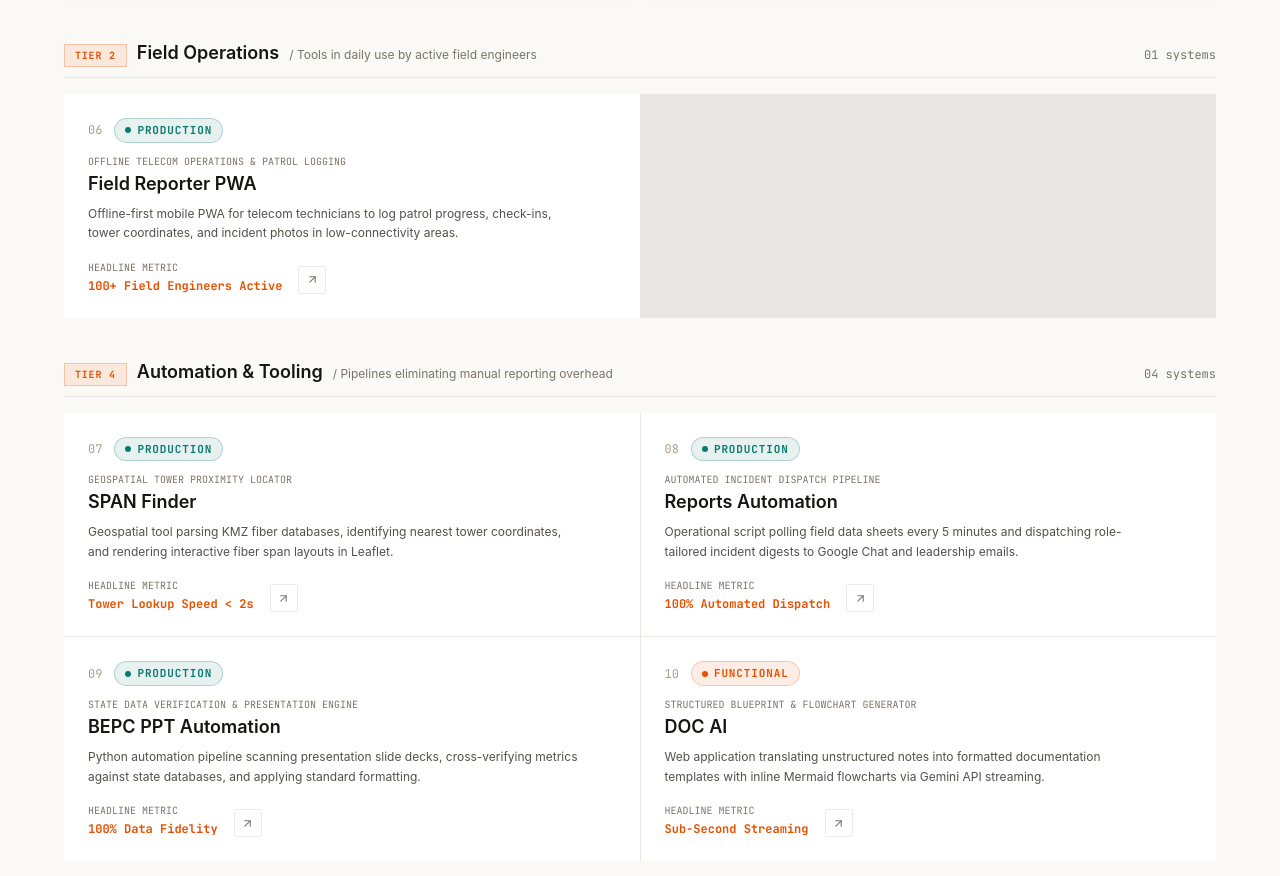
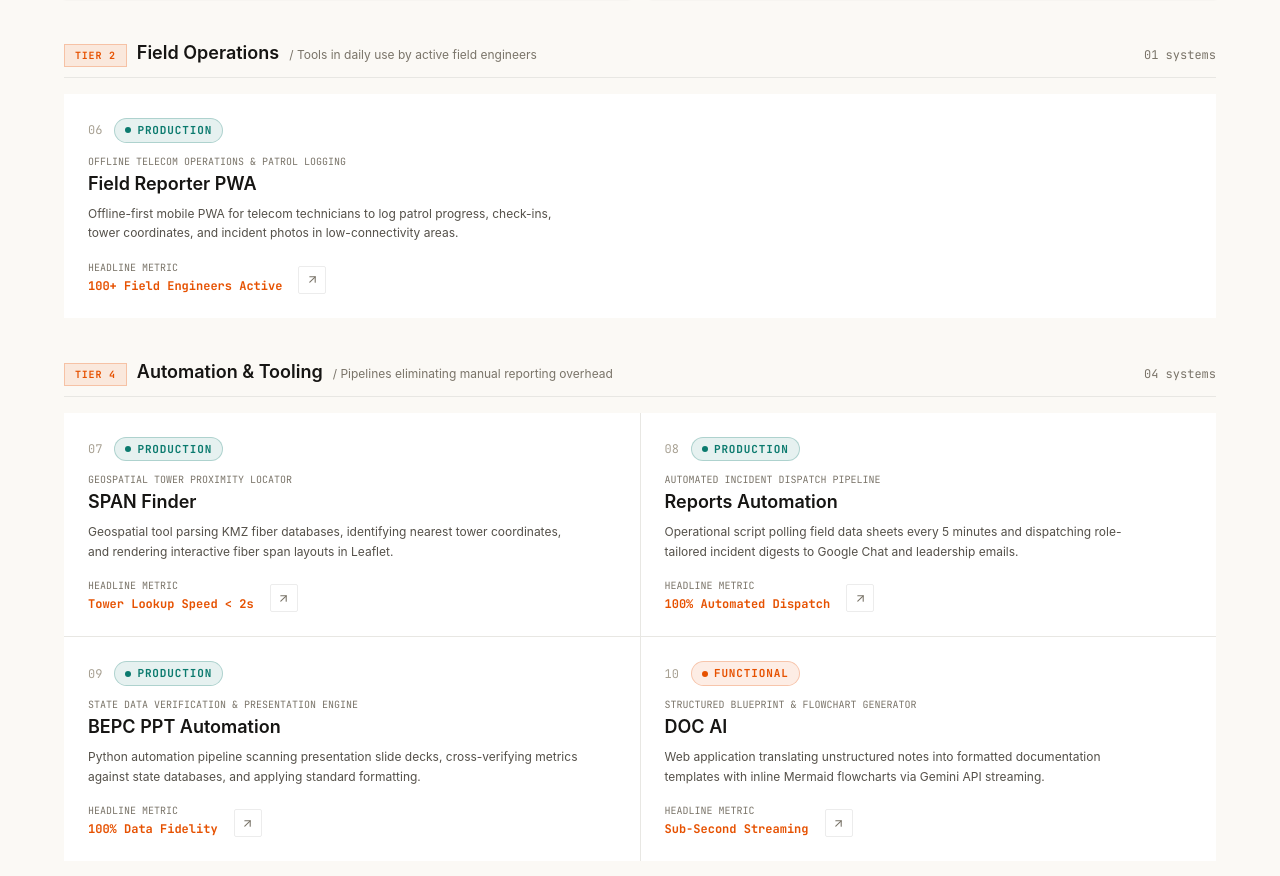
Before and after one commit to AnvithReddy782/Anvith-Reddy-Rondla-Portfolio, a Next.js app: page / in a window 1280 px wide. Shown: the part 2007-2883 px from the top of the page. Built offline with nearby package versions, Linux system fonts and the light colour scheme; a web font is replaced by a local one.

Commit message:
style(design): FINDING-002 — balance single-card layout in Tier 2 field operations

```diff
--- a/src/components/Work.tsx
+++ b/src/components/Work.tsx
@@ -130,12 +130,13 @@ export default function Work() {
                   </div>
                 ) : (
                   /* Tier 2 & 4: Compact High-Density Grid */
-                  <div className="grid grid-cols-1 gap-px bg-line md:grid-cols-2">
+                  <div className={`grid grid-cols-1 gap-px bg-line ${tierProjects.length > 1 ? "md:grid-cols-2" : ""}`}>
                     {tierProjects.map((project, index) => (
                       <CompactProjectCard
                         key={project.slug}
                         project={project}
                         delay={index * 0.05}
+                        isSingle={tierProjects.length === 1}
                         onClick={() => setSelected(project)}
                       />
                     ))}
@@ -455,10 +456,12 @@ function CompactProjectCard({
   project,
   delay,
   onClick,
+  isSingle = false,
 }: {
   project: Project;
   delay: number;
   onClick: () => void;
+  isSingle?: boolean;
 }) {
   const reduce = useReducedMotion();
 
@@ -470,7 +473,9 @@ function CompactProjectCard({
       whileInView={{ opacity: 1, y: 0 }}
       viewport={{ once: true, amount: 0.05 }}
       transition={{ duration: 0.45, delay, ease: [0.16, 1, 0.3, 1] }}
-      className="group relative flex cursor-pointer flex-col bg-surface p-5 text-left transition-colors duration-200 hover:bg-raised/40 md:p-6"
+      className={`group relative flex cursor-pointer flex-col bg-surface p-5 text-left transition-colors duration-200 hover:bg-raised/40 md:p-6 ${
+        isSingle ? "w-full" : ""
+      }`}
       aria-label={`Open details for ${project.title}`}
     >
       <div className="mb-2.5 flex items-center justify-between gap-3">
```
